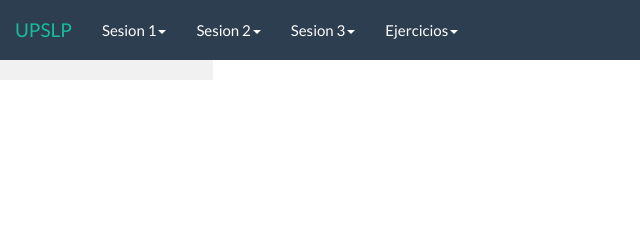
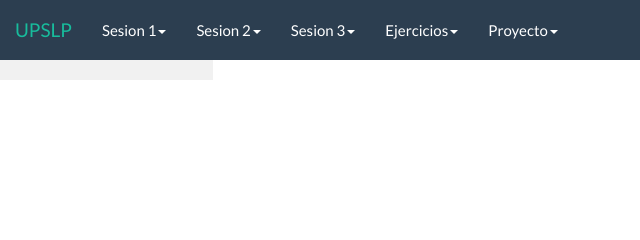
Before and after one commit to EdgarVilla1/EdgarVilla1.github.io, a plain HTML site: page index.html in a window 1280 px wide. Shown: the top 240 px of the page, 0-640 px from the left. Drawn offline with nearby package versions, Linux system fonts and the light colour scheme.

Commit message:
Update index.html

```diff
--- a/index.html
+++ b/index.html
@@ -67,6 +67,12 @@
 					<li><a href="#" id="p2_13" onclick="cargaPractica('html/Examen/parcial1');return false;">Examen Parcial 1</a></li>
 				  </ul>
 				</li>
+				<li class="dropdown">
+				  <a href="#" class="dropdown-toggle" data-toggle="dropdown" role="button" aria-expanded="false">Proyecto<span class="caret"></span></a>
+				  <ul class="dropdown-menu" role="menu">
+					<li><a href="#" id="p2_13" onclick="cargaPractica('html/proyectoWeb/index.html');return false;">Proyecto</a></li>
+				  </ul>
+				</li>
 			  </ul>
 			  <ul class="nav navbar-nav navbar-right">
 				<li><a href="#">Ene-Jun-23</a></li>
```
